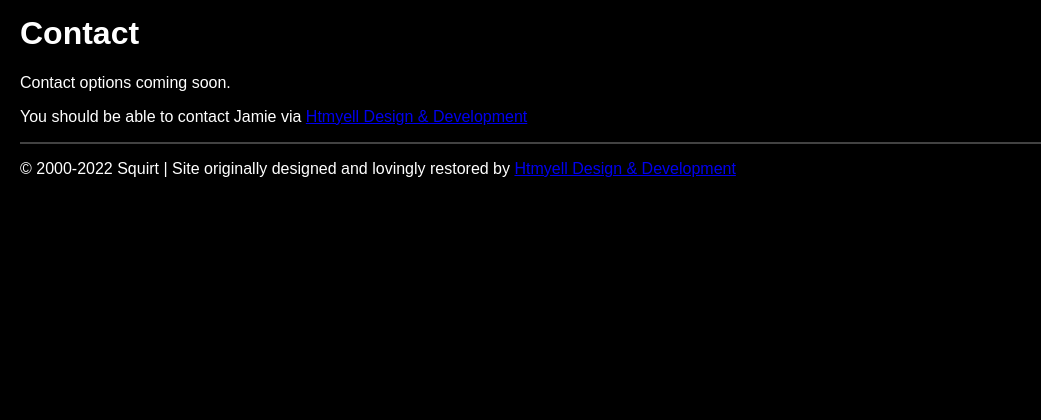
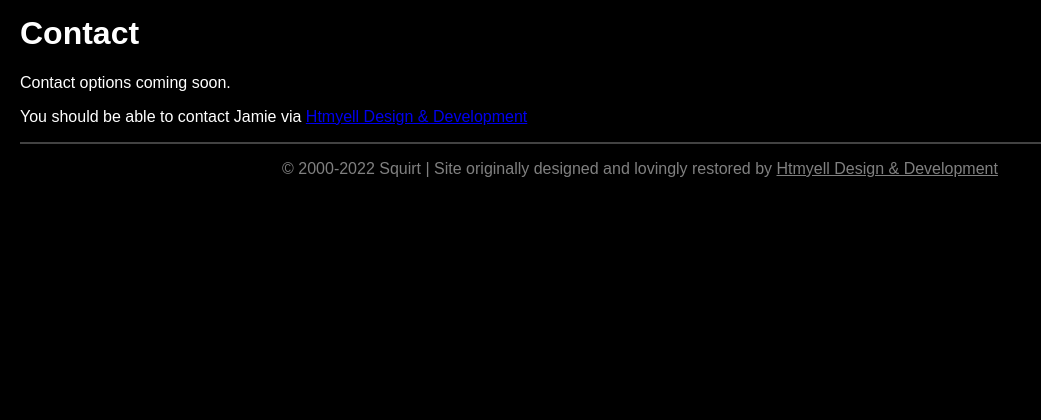
Before and after one commit to jamielife/squirtmusic, a PHP site: page /contact.php in a window 1280 px wide. Shown: the part 344-764 px from the top of the page, without its empty margins (0-1041 px from the left). Run offline with PHP 8.4, Linux system fonts and the light colour scheme.

Commit message:
more style updates

```diff
--- a/assets/css/style.css
+++ b/assets/css/style.css
@@ -10,3 +10,31 @@ body{
 }
 
 a:visited{color: white;}
+
+.black{
+    color: #0e0e0e;
+}
+
+.gray{
+    color: gray;
+}
+
+.active{
+    border-bottom: 3px solid red;
+}
+
+.text-center{
+    text-align: center;
+}
+
+.text-right{
+    text-align: right;
+}
+
+.underline{
+    text-decoration: underline;
+}
+
+.center{
+    margin: 0 auto;
+}
--- a/index.php
+++ b/index.php
@@ -62,7 +62,7 @@
 
 		</div>
 
-		<footer class="text-center"style="position: absolute; top: 400px; display: block; width: 100%" >
+		<footer class="text-center" style="position: absolute; top: 400px; display: block; width: 100%" >
 			<hr color="#424242" />
 			<p class="text-center standard gray" >&copy; 2000-2023 Squirt | Site originally designed and lovingly restored by <a class="standard gray underline" href="https://htmyell.com" target="_blank">Htmyell Design & Development</a></p>
 		</footer>
```
